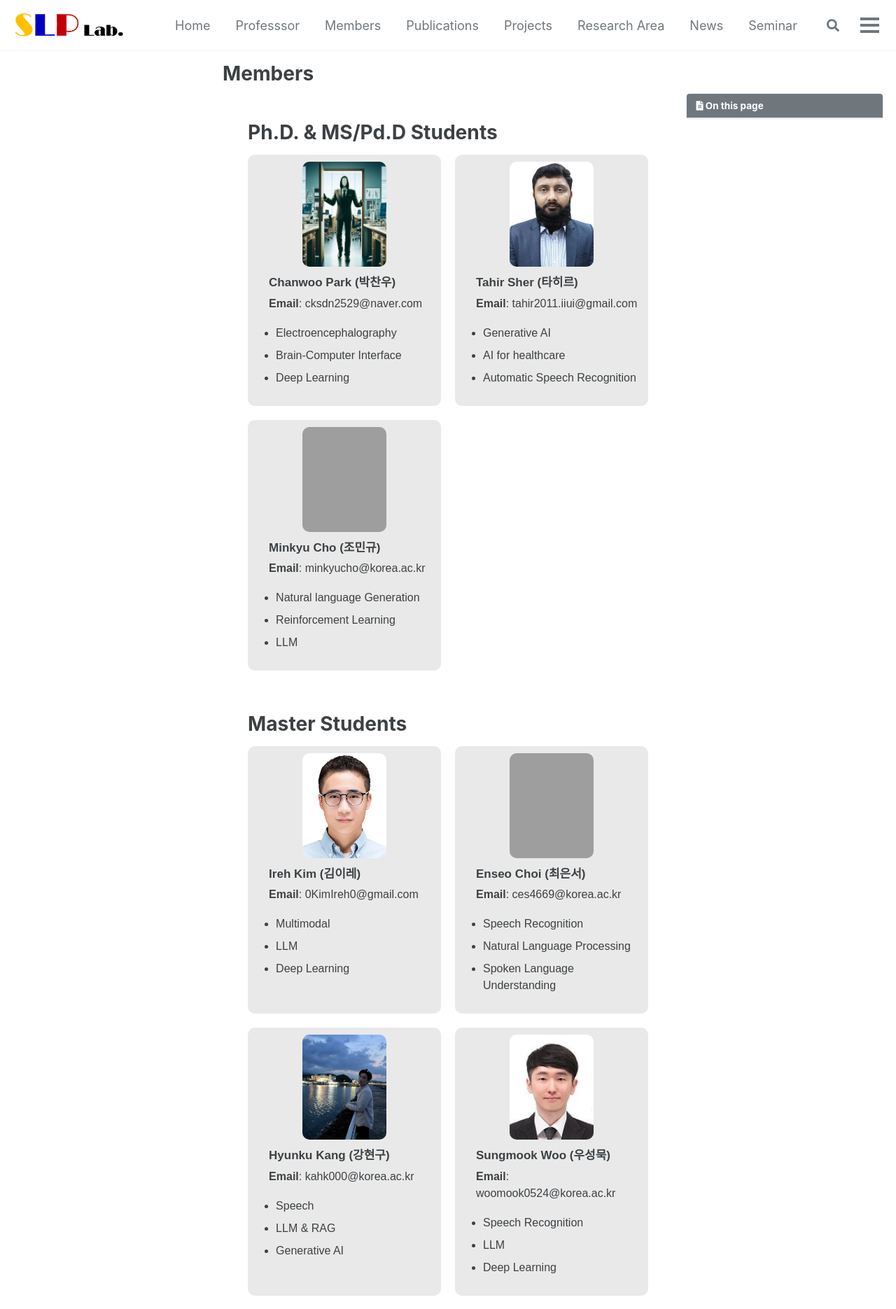
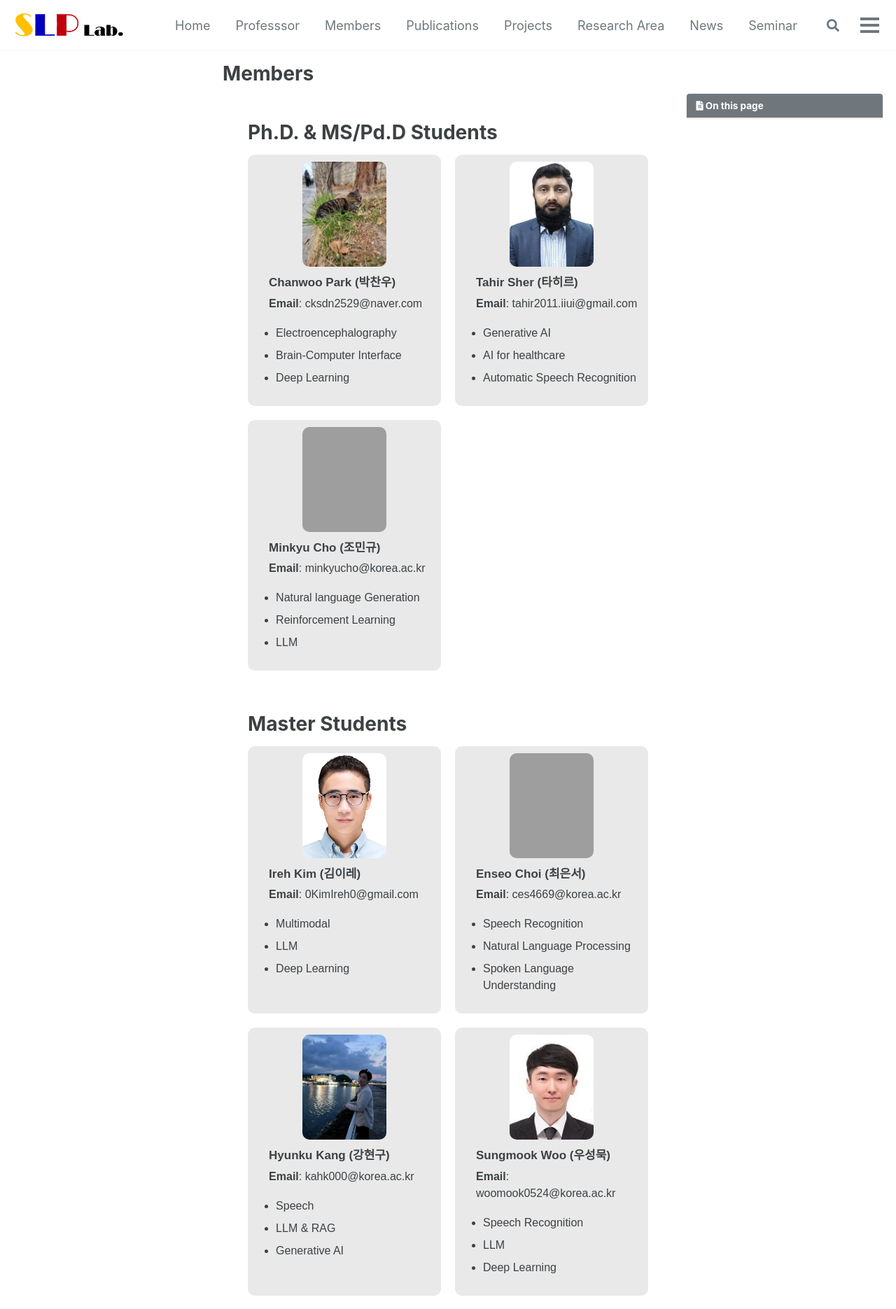
Before and after one commit to slp-laboratory/slp-laboratory.github.io, a Jekyll site: the page built from _pages/members.md, in a window 1280 px wide. Shown: the top 1870 px of the page at 70% size. Built offline with Jekyll 4.4.1, drawn with Linux system fonts in a browser that asks for light colours; cached includes are drawn as plain includes; comment, search, counter and statistics services are not loaded; grey boxes are pictures that could not be loaded.

Commit message:
Update members.md
change images

```diff
--- a/_pages/members.md
+++ b/_pages/members.md
@@ -38,7 +38,7 @@
   <h1>Ph.D. & MS/Pd.D Students</h1>
   <div class="profile">
     <div class="student">
-      <img src="../assets/images/member/someone.PNG" alt="hyunku Kang">
+      <img src="../assets/images/member/buzzi.jpg" alt="hyunku Kang">
       <div class="info">
         <div class="name">Chanwoo Park (박찬우)</div>
         <div class="email"><strong>Email</strong>: cksdn2529@naver.com</div>
@@ -128,7 +128,7 @@
       </div>
     </div>
     <div class="student">
-      <img src="../assets/images/member/someone.PNG" alt="Kim ki yong">
+      <img src="../assets/images/member/buzzi.jpg" alt="Kim ki yong">
       <div class="info">
         <div class="name"> Ki-yong Kim (김기용)</div>
         <div class="email"><strong>Email</strong>: deu03216@korea.ac.kr</div>
@@ -152,7 +152,7 @@
       </div>
     </div>
       <div class="student">
-      <img src="../assets/images/member/Tesia.png" alt="Sker Taesia">
+      <img src="../assets/images/member/tesia.jpg" alt="Sker Taesia">
       <div class="info">
         <div class="name">Sker Tesia (태시아)</div>
         <div class="email"><strong>Email</strong>: taesia.sker@gmail.com</div>
@@ -169,7 +169,7 @@
   <h1>Research Interns</h1>
     <div class="profile">
     <div class="student">
-      <img src="../assets/images/member/someone.PNG" alt="Ham Yang-hun">
+      <img src="../assets/images/member/buzzi.jpg" alt="Ham Yang-hun">
       <div class="info">
         <div class="name"> Yang-hun Ham (함양훈)</div>
         <div class="email"><strong>Email</strong>: eric9898@naver.com </div>
@@ -181,7 +181,7 @@
       </div>
     </div>
     <div class="student">
-      <img src="../assets/images/member/someone.PNG" alt="Do-young Kwon">
+      <img src="../assets/images/member/buzzi.jpg" alt="Do-young Kwon">
       <div class="info">
         <div class="name"> Do-young Kwon (권도영)</div>
         <div class="email"><strong>Email</strong>: douyoung89@naver.com </div>
```
